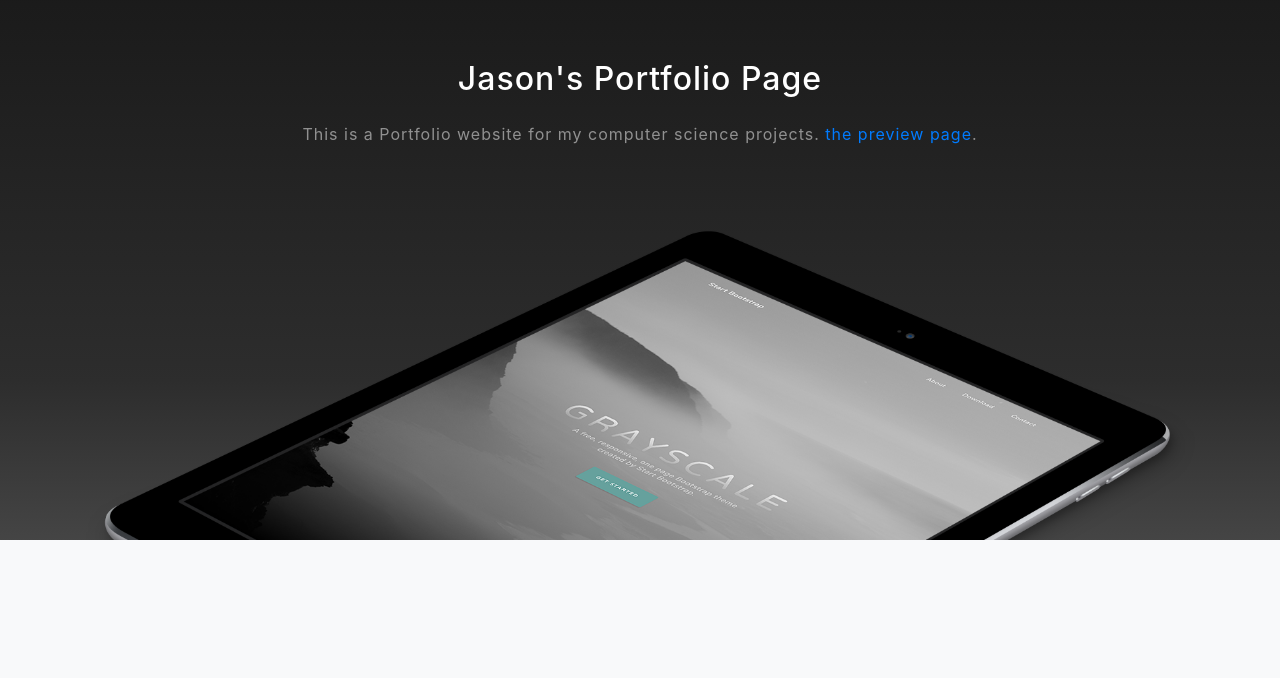
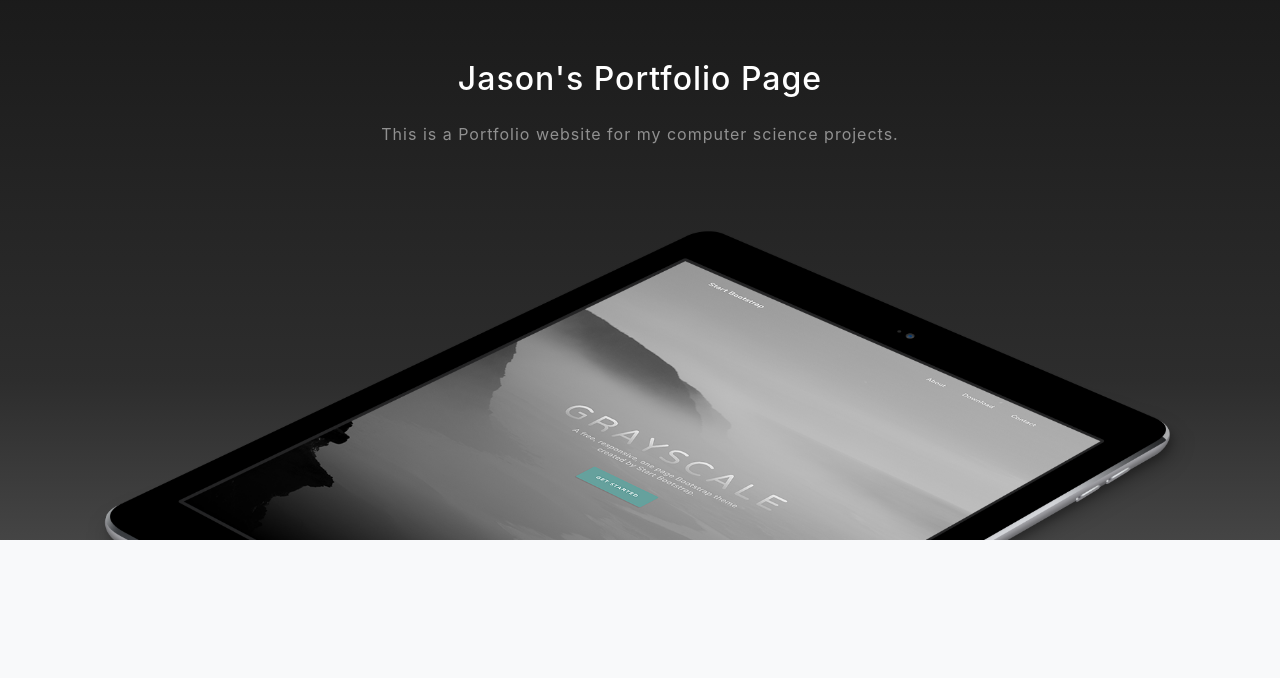
Before and after one commit to JohnsConga/JohnsConga.github.io, a website with bundled scripts: page index.html in a window 1280 px wide. Shown: the part 900-1578 px from the top of the page. Built offline with nearby package versions, Linux system fonts and the light colour scheme.

Commit message:
Initial Commit

```diff
--- a/index.html
+++ b/index.html
@@ -67,7 +67,7 @@
         <div class="col-lg-8 mx-auto">
           <h2 class="text-white mb-4">Jason's Portfolio Page</h2>
           <p class="text-white-50">This is a Portfolio website for my computer science projects.
-            <a href="http://startbootstrap.com/template-overviews/grayscale/">the preview page</a>. </p>
+             </p>
         </div>
       </div>
       <img src="img/ipad.png" class="img-fluid" alt="">
```
